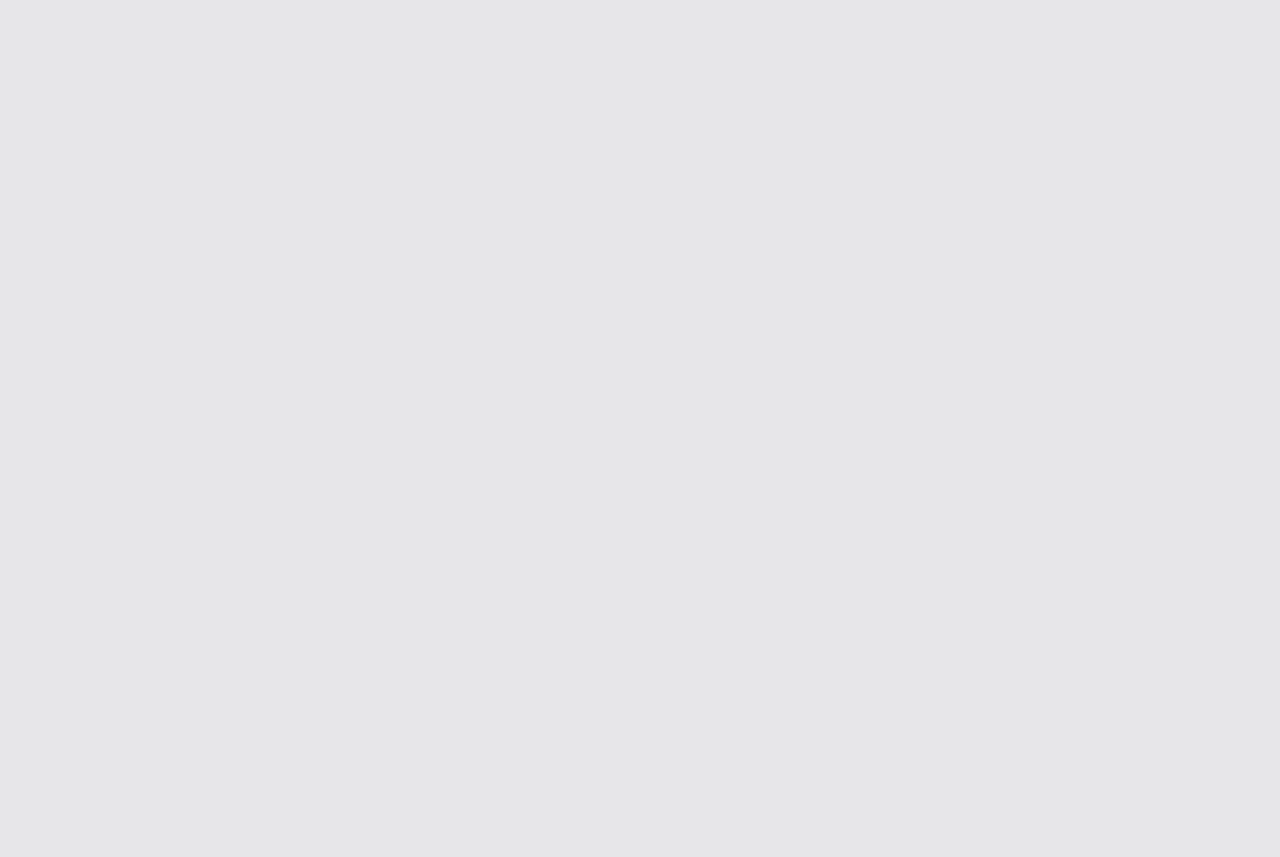
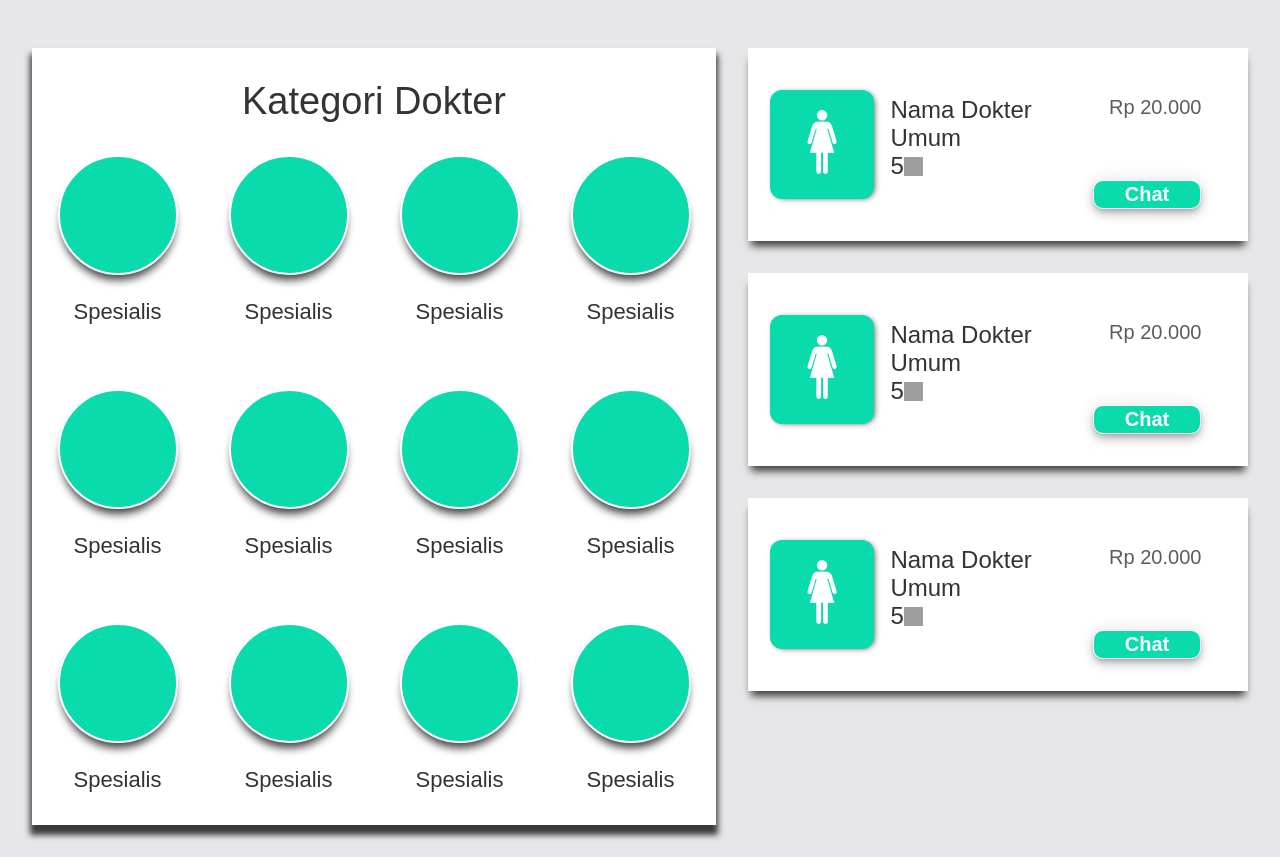
Before and after one commit to ajeung/gigih-capstone-project, a React (Create React App) app: page /search-doctor in a window 1280 px wide. Before the commit this address had no page. Before the commit the page ends 800 px from the top, so only its background shows below. Built offline with nearby package versions, Linux system fonts and the light colour scheme; grey boxes are pictures that could not be loaded.

Commit message:
Create DoctorCategory component & add Search Doctor Page

```diff
--- a/src/components/DoctorCard/style.module.css
+++ b/src/components/DoctorCard/style.module.css
@@ -2,7 +2,7 @@
     display: flex;
     box-shadow: 0px 8px 8px -3px rgba(0, 0, 0, 0.75);
     background-color: white;
-    width: 43%;
+    width: 500px;
     padding: 2rem 1.4rem;
     padding-right: 2rem;
     margin-bottom: 2rem;
--- /dev/null
+++ b/src/components/DoctorCategory/index.jsx
@@ -0,0 +1,22 @@
+import styles from "./style.module.css";
+import { useNavigate } from "react-router-dom";
+
+const DoctorCategory = ({ title }) => {
+
+    const navigate = useNavigate();
+
+    const handleClick = (id) => {
+        navigate(`/doctor-list/${id}`);
+    }
+
+    return (
+        <div className={styles.container} onClick={() => handleClick(1)}>
+            <div className={styles.picture}>
+                <img src="" />
+            </div>
+            <h4>{title}</h4>
+        </div>
+    );
+};
+
+export default DoctorCategory;
--- /dev/null
+++ b/src/components/DoctorCategory/style.module.css
@@ -0,0 +1,23 @@
+.container {
+    display: flex;
+    flex-direction: column;
+    align-items: center;
+    width: 15%;
+    margin: 2rem;
+    cursor: pointer;
+}
+
+.container h4 {
+    margin-top: 1.5rem;
+    font-weight: 100;
+    font-size: 22px;
+}
+
+.picture {
+    box-shadow: 0px 8px 8px -3px rgba(0, 0, 0, 0.75);
+    background-color: var(--light-green);
+    border-radius: 100%;
+    width: 120px;
+    height: 120px;
+    border: 2px solid white;
+}
--- a/src/pages/DoctorList/index.jsx
+++ b/src/pages/DoctorList/index.jsx
@@ -46,13 +46,12 @@ const DoctorList = () => {
 
     return (
         <>
-            <header className={styles.header}>HEADER</header>
             <div className={styles.container}>
                 <DoctorListTitle title="Dokter Umum" />
                 <div className={styles.doctor_list}>
                     {
                         doctorList.map((doctor, doctorIdx) => (
-                            <DoctorCard key={doctorIdx} name={doctor.name} rating={doctor.rating} price={doctor.price} photo={doctor.photo} />
+                            <DoctorCard className={styles.card} key={doctorIdx} name={doctor.name} rating={doctor.rating} price={doctor.price} photo={doctor.photo} />
                         ))
                     }
                 </div>
--- a/src/pages/DoctorList/style.module.css
+++ b/src/pages/DoctorList/style.module.css
@@ -1,8 +1,3 @@
-.header {
-    background-color: white;
-    padding: 60px;
-}
-
 .container {
     display: flex;
     margin: 1.4rem;
--- /dev/null
+++ b/src/pages/SearchDoctor/index.jsx
@@ -0,0 +1,67 @@
+import photo from "../../assets/img/woman.png";
+import styles from "./style.module.css";
+import DoctorCard from "../../components/DoctorCard";
+import DoctorCategory from "../../components/DoctorCategory";
+
+const SearchDoctor = () => {
+
+    const categories = [
+        { title: "Spesialis" },
+        { title: "Spesialis" },
+        { title: "Spesialis" },
+        { title: "Spesialis" },
+        { title: "Spesialis" },
+        { title: "Spesialis" },
+        { title: "Spesialis" },
+        { title: "Spesialis" },
+        { title: "Spesialis" },
+        { title: "Spesialis" },
+        { title: "Spesialis" },
+        { title: "Spesialis" },
+    ];
+
+    const doctorList = [
+        {
+            name: "Nama Dokter Umum",
+            rating: 5,
+            price: "Rp 20.000",
+            photo: photo,
+        },
+        {
+            name: "Nama Dokter Umum",
+            rating: 5,
+            price: "Rp 20.000",
+            photo: photo,
+        },
+        {
+            name: "Nama Dokter Umum",
+            rating: 5,
+            price: "Rp 20.000",
+            photo: photo,
+        },
+    ];
+
+    return (
+        <>
+            <div className={styles.container}>
+                <div className={styles.categories}>
+                    <h3>Kategori Dokter</h3>
+                    {
+                        categories.map((category, categoryIdx) => (
+                            <DoctorCategory key={categoryIdx} title={category.title} />
+                        ))
+                    }
+                </div>
+                <div className={styles.doctor_list}>
+                    {
+                        doctorList.map((doctor, doctorIdx) => (
+                            <DoctorCard key={doctorIdx} name={doctor.name} rating={doctor.rating} price={doctor.price} photo={doctor.photo} />
+                        ))
+                    }
+                </div>
+            </div>
+        </>
+    );
+};
+
+export default SearchDoctor;
--- /dev/null
+++ b/src/pages/SearchDoctor/style.module.css
@@ -0,0 +1,30 @@
+.container {
+    display: flex;
+    margin-top: 3rem;
+    margin-right: 2rem;
+}
+
+.categories {
+    display: flex;
+    flex-wrap: wrap;
+    justify-content: space-around;
+    background-color: white;
+    box-shadow: 0px 8px 6px 2px rgba(0, 0, 0, 0.75);
+    width: 65%;
+    margin: 2rem;
+    margin-top: 0;
+}
+
+.categories>h3 {
+    width: 100%;
+    text-align: center;
+    margin: 0 auto;
+    font-weight: 100;
+    font-size: 38px;
+    margin-top: 2rem;
+}
+
+.card {
+    width: 100%;
+    margin-right: 0 !important;
+}
--- a/src/router/index.jsx
+++ b/src/router/index.jsx
@@ -1,10 +1,12 @@
 import { Route, Routes } from "react-router-dom";
 import DoctorList from "../pages/DoctorList";
+import SearchDoctor from "../pages/SearchDoctor";
 
 const GlobalRoutes = () => {
     return (
         <Routes>
-            <Route path="/doctor-list" element={<DoctorList />} />
+            <Route path="/doctor-list/:id" element={<DoctorList />} />
+            <Route path="/search-doctor" element={<SearchDoctor />} />
         </Routes>
     );
 };
```
